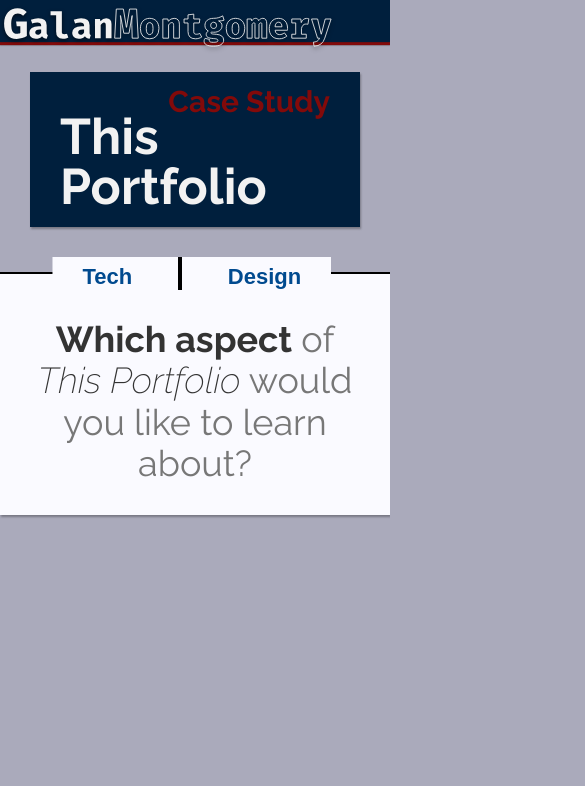
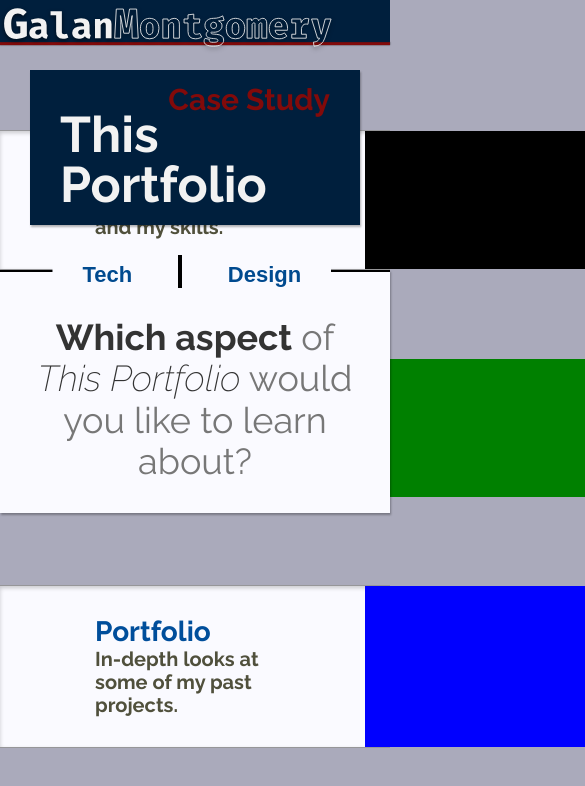
Before and after one commit to GalanCM/Portfolio, a Vue app: page /case_studies/portfolio in a window 390 px wide. Shown: the top 786 px of the page, 585 px wide, since content can reach past the window. Built offline with nearby package versions, Linux system fonts and the light colour scheme.

Commit message:
Create menu page.

```diff
--- a/src/App.vue
+++ b/src/App.vue
@@ -4,7 +4,10 @@
 
     <transition name="deblur">
       <div v-if=" !show_titles ">
-        <router-view/>
+        <Menu></Menu>
+        <transition name="page">
+          <router-view class="router-wrapper" />
+        </transition>
       </div>
     </transition>
   </div>
@@ -12,6 +15,11 @@
 
 <style lang="less">
 @import "./base.less";
+
+.router-wrapper {
+  position: absolute;
+  top: 40px;
+}
 
 // TRANSITIONS
 #app {
@@ -24,15 +32,25 @@
   filter: blur(5px);
   opacity: 0;
 }
+
+.page-enter-active,
+.page-leave-active {
+  transition: 700ms transform ease-out;
+}
+.page-enter, .page-leave-to /* .fade-leave-active below version 2.1.8 */ {
+  transform: translateX(100%);
+}
 </style>
 
 <script lang="ts">
 import Vue from "vue";
 import NavBar from "@/components/nav_bar.vue";
+import Menu from "@/components/menu.vue";
 
 export default Vue.extend({
   components: {
-    NavBar
+    NavBar,
+    Menu
   },
 
   data() {
@@ -40,7 +58,10 @@ export default Vue.extend({
   },
 
   created() {
-    if (sessionStorage.getItem("show_titles") === "false" || this.$route.name !== "index") {
+    if (
+      sessionStorage.getItem("show_titles") === "false" ||
+      this.$route.name !== "index"
+    ) {
       this.show_titles = false;
     }
   },
--- /dev/null
+++ b/src/components/menu.vue
@@ -0,0 +1,36 @@
+<template>
+  <section class='menu-wrapper'>
+    <MenuItem color="black" style="grid-row: 2">
+      <template slot="header">About Me</template>
+      <template slot="subheader">A brief history of me and my skills.</template>
+    </MenuItem>
+    <MenuItem color="green" style="grid-row: 4">
+      <template slot="header">Code Samples</template>
+      <template slot="subheader">Small web apps, with code.</template>
+    </MenuItem>
+    <MenuItem color="blue" url="portfolio" style="grid-row: 6">
+      <template slot="header">Portfolio</template>
+      <template slot="subheader">In-depth looks at some of my past projects.</template>
+    </MenuItem>
+  </section>
+</template>
+
+<style lang="less" scoped>
+.menu-wrapper {
+  min-height: calc(100vh - 50px);
+  display: grid;
+  grid-template-rows: repeat(4, minmax(20px, 1fr) max-content);
+}
+</style>
+
+
+<script lang="ts">
+import Vue from "vue";
+import MenuItem from "@/components/menu_item.vue";
+
+export default Vue.extend({
+  components: {
+    MenuItem
+  }
+});
+</script>
--- /dev/null
+++ b/src/components/menu_item.vue
@@ -0,0 +1,76 @@
+<template>
+  <router-link :to="url ? url : ''" class="menu-item portfolio" href="#">
+    <div class="content-wrapper">
+      <h1><slot name="header"></slot></h1>
+      <h2><slot name="subheader"></slot></h2>
+    </div>
+    <div class="color-bar" :style="{ 'background-color': color }" :class="matchesRoute ? 'active' : ''"></div>
+  </router-link>
+</template>
+
+<style lang="less">
+.menu-item {
+  display: grid;
+  grid-template-columns: minmax(0, 1fr) minmax(200px, 3fr) 1fr;
+  position: relative;
+  margin: 0;
+  padding: 30px 50px;
+  color: black;
+  background-color: rgb(250, 250, 255);
+  box-shadow: 0 2px 4px rgba(0, 0, 0, 0.2) inset;
+  border-top: 1px solid rgba(0, 0, 0, 0.4);
+  border-bottom: 1px solid rgba(0, 0, 0, 0.4);
+
+  .content-wrapper {
+    grid-column: 2;
+  }
+
+  h1,
+  h2 {
+    margin: 0;
+  }
+
+  h1 {
+    font-size: 28px;
+    color: #004e9b;
+  }
+
+  h2 {
+    font-size: 20px;
+    color: rgb(80, 80, 60);
+  }
+
+  .color-bar {
+    position: absolute;
+    top: 0;
+    right: 0;
+    width: 500vw;
+    height: 100%;
+    transition: 700ms transform ease-in-out, 700ms opacity ease-in;
+    transform: translateX(calc(500vw - 25px));
+    opacity: 1;
+
+    &.active {
+      transform: translateX(0) scaleY(0.8);
+      opacity: 0.7;
+    }
+  }
+}
+</style>
+
+<script lang="ts">
+import { Vue, Component, Prop } from "vue-property-decorator";
+
+@Component
+export default class MenuItem extends Vue {
+  @Prop(String)
+  url!: String;
+
+  @Prop(String)
+  color!: String;
+
+  get matchesRoute() {
+    return this.$route.name === this.url;
+  }
+}
+</script>
--- a/src/components/portfolio.vue
+++ b/src/components/portfolio.vue
@@ -1,12 +1,10 @@
 <template>
-  <section v-if="!intro">
+  <section>
     <h1>Portfolio</h1>
 
-    <transition enter-to-class="horizontal-appear-to" enter-active-class="horizontal-appear-active">
-      <svg height="3" width="100%" :style=" intro_transitions.horizontal" v-if="animationStart">
-        <line x1="0" y1="1px" x2="100%" y2="1px" stroke-width="2px" stroke="rgb(12, 27, 42)"></line>
-      </svg>
-    </transition>
+    <svg height="3" width="100%" :style=" intro_transitions.horizontal">
+      <line x1="0" y1="1px" x2="100%" y2="1px" stroke-width="2px" stroke="rgb(12, 27, 42)"></line>
+    </svg>
 
     <div class="content" :style="{ 'transform': content_transform }">
       <div class="panel" ref="panel-websites">
@@ -41,14 +39,13 @@ h1 {
   position: absolute;
   z-index: 1;
   transform-origin: center left;
-  transform: translateY(-15px);
   border-right: 2px solid black;
 
   @media (max-width: 1024px) and (orientation: landscape) {
-    transform: translateY(-30px) scale(0.8);
+    transform: scale(0.8);
   }
   @media (max-width: 1024px) and (orientation: portrait) {
-    transform: translateY(-60px) scale(0.4);
+    transform: scale(0.4);
   }
 }
 
--- a/src/router.ts
+++ b/src/router.ts
@@ -9,8 +9,8 @@ export default new Router({
   mode: "history",
   routes: [
     {
-      path: "/",
-      name: "index",
+      path: "/portfolio",
+      name: "portfolio",
       component: Index,
       meta: { title: "Portfolio" }
     },
--- a/src/views/Index.vue
+++ b/src/views/Index.vue
@@ -1,7 +1,6 @@
 <template>
   <div>
-    <about></about>
-    <portfolio></portfolio>
+    <Portfolio></Portfolio>
   </div>
 </template>
 
```
Also changed, not shown: src/components/titles.vue (+6 -8 lines).
